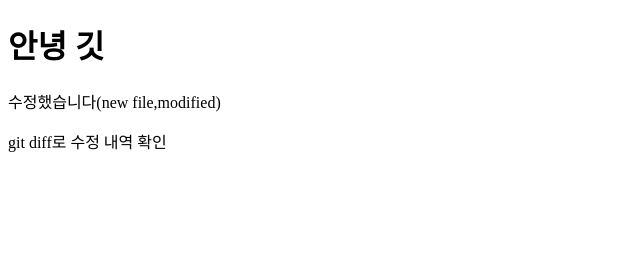
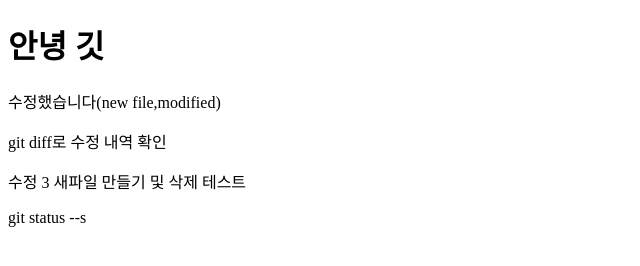
Before and after one commit to hyobean/bigData6Git, a plain HTML site: page index.html in a window 1280 px wide. Shown: the whole page, without its empty margins (0-640 px from the left). Drawn offline with Linux system fonts and the light colour scheme.

```diff
--- a/index.html
+++ b/index.html
@@ -8,5 +8,8 @@
     <h1>안녕 깃</h1>
     <p>수정했습니다(new file,modified)</p>
     <p>git diff로 수정 내역 확인</p>
+    <p>수정 3 새파일 만들기 및 삭제 테스트</p>
+    <p>git status --s</p>
+
 </body>
 </html>
```
Also changed, not shown: index.css (added).
